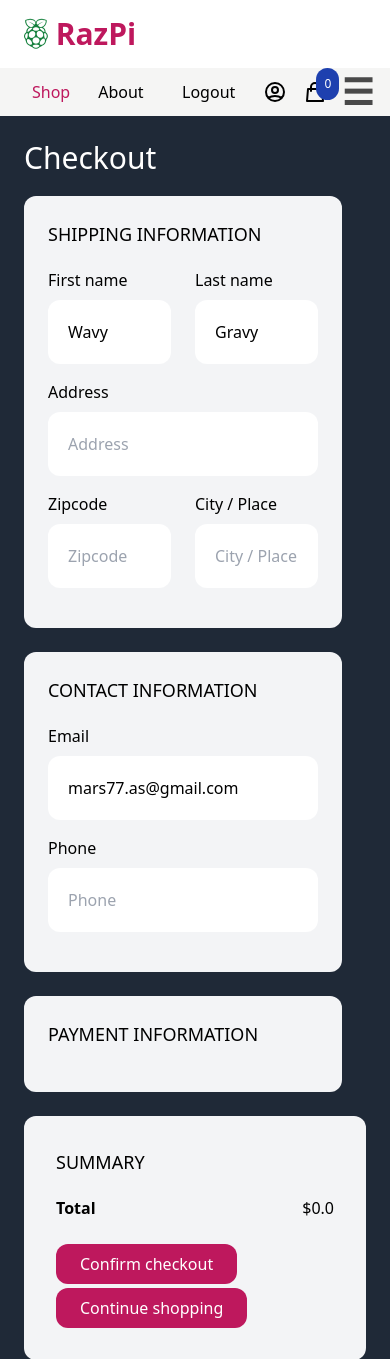
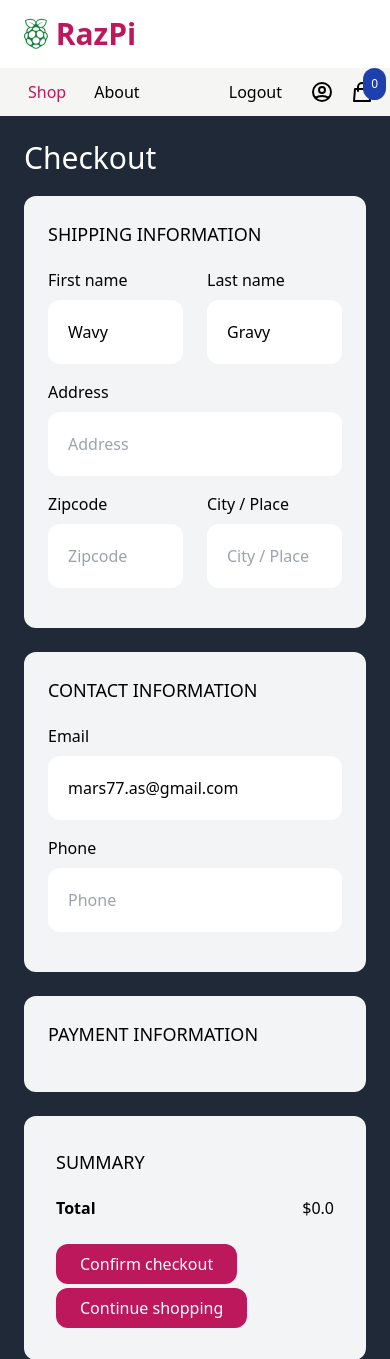
Before and after one commit to August-Schleich/Razpi, a Django app: page /cart/checkout/ in a window 390 px wide. Shown: the top 1359 px of the page. Run offline with Django 4.2, Linux system fonts and the light colour scheme; a user stored in the database is signed in; some libraries are stand-ins or nearby versions.

Commit message:
fixed checkout mobile  form view p-value

```diff
--- a/razpi/cart/templates/cart/checkout.html
+++ b/razpi/cart/templates/cart/checkout.html
@@ -2,10 +2,10 @@
 {% block title %}Checkout{% endblock %}
 {% block content %}
 <section class="checkout-section bg-gray-800">
- <div class="max-w-6xl place-content-center mx-auto flex flex-wrap items-start py-6 px-6 xl:px-0 bg-gray-800" >
-    <div class="products w-full  lg:w-3/4">
+ <div class="max-w-6xl sm:w-full place-content-center mx-auto flex flex-wrap items-start py-6 px-6 xl:px-0 bg-gray-800" >
+    <div class="products sm:w-full md:w-2/3 lg:w-2/3 xl:w-2/3 rounded-xl ">
         <h1 class="text-white mb-5 text-3xl">Checkout</h1>
-        <div class="w-full pr-6">
+        <div class="w-full ">
             <div class=" mb-6 p-6 bg-gray-100 rounded-xl">
                 <h2 class=" mb-5 uppercase text-lg">Shipping Information</h2>
 
@@ -56,7 +56,7 @@
                 <h2 class="mb-5 uppercase text-lg">Payment Information</h2>
         </div>
     </div>
-    <div class="summary sm:w-full md:w-2/3 lg:w-2/3 xl:w-2/3 p-8 bg-gray-100 rounded-xl p-6 mt-3">
+    <div class="summary sm:w-full md:w-2/3 lg:w-2/3 xl:w-2/3 p-8 bg-gray-100 rounded-xl mt-3">
         <h2 class= "uppercase text-lg mb-5">summary</h2>
         {%for item in cart %}
 
--- a/razpi/core/templates/core/base.html
+++ b/razpi/core/templates/core/base.html
@@ -23,14 +23,9 @@
         </nav>
       <nav class= "border=grey-300 bg-stone-100">
         <div class="max-w-7xl mx-auto  flex-wrap  px-4 xl:px-0 flex items-center justify-between">
-
             <div class="menu-left flex items-center space-x-6">
                 {% comment %} <a href="#" class="py-2 text-lg text-pink-700 font-semibold">RazPi</a> {% endcomment %}
-                <ul id-="menu" class="flex items-center space-x-1  ">
-                    <li class="md:hidden z-90 fixed top-4 right-6">
-                        <a href="javascript:void(0)" class="text-right text-white text-4xl"
-                            onclick="toggleMenu()">&times;</a>
-                    </li>
+                <ul class="flex items-center space-x-1">
                 <li class="text-pink-700 hover:bg-pink-700  hover:text-white px-3 py-3"><a href="{% url 'shop' %}">Shop</a></li>
                 <li class="hover:bg-stone-700  hover:text-white px-3 py-3"><a href="{% url 'about' %}">About</a></li>
                 </ul>
@@ -55,12 +50,7 @@
                 {% include 'cart/menu_cart.html'%}
                 </div>
             </div>
-            <div class="flex items-center md:hidden">
-                <button class="text-dark text-4xl font-bold opacity-70 hover:opacity-100 duration-300"
-                    onclick="toggleMenu()">
-                    &#9776;
-                </button>
-            </div>
+
         </div>
       </nav>
       <main>
@@ -125,14 +115,7 @@
 
 
     </footer>
-    <script>
-        var menu = document.getElementById('menu');
-        function toggleMenu() {
-            menu.classList.toggle('hidden');
-            menu.classList.toggle('w-full');
-            menu.classList.toggle('h-screen');
-        }
-    </script>
+
         <script src="https://unpkg.com/htmx.org@1.7.0"></script>
     </body>
 </html>
```
Also changed, not shown: razpi/db.sqlite3.
